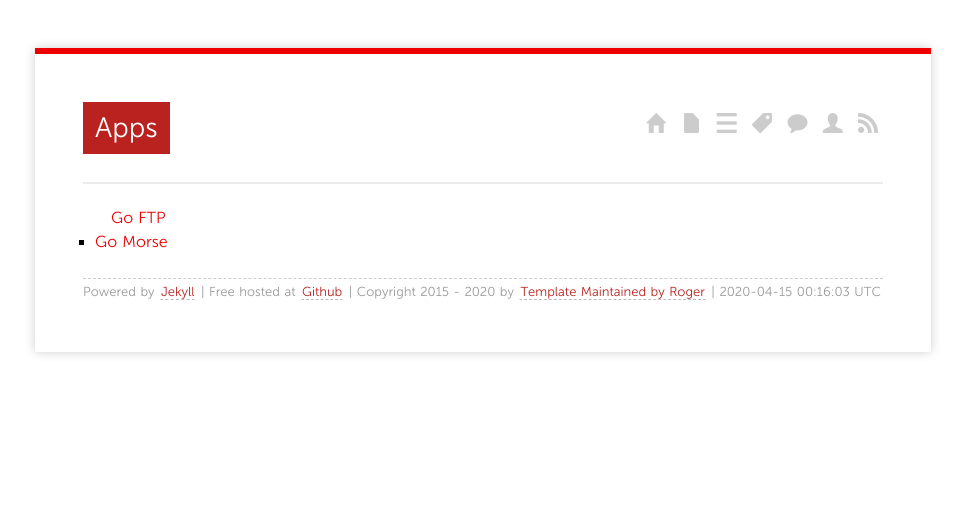
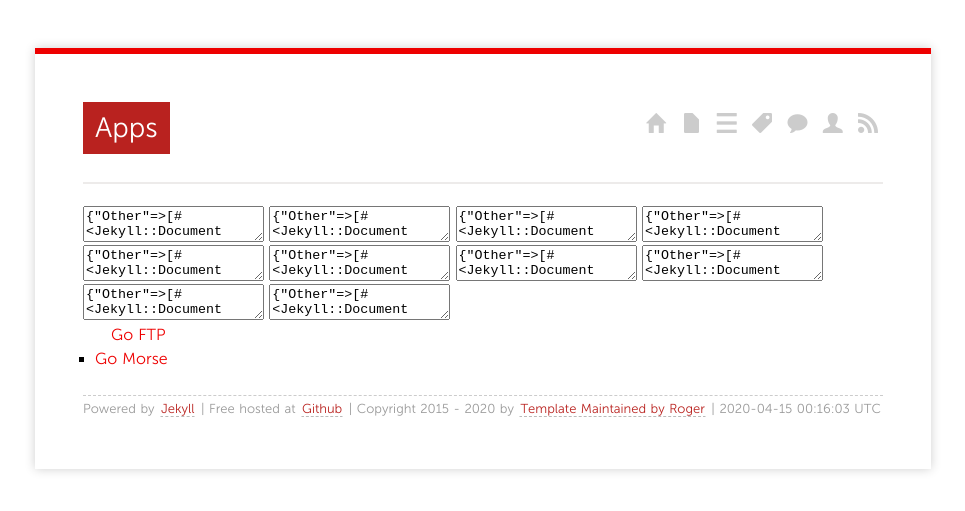
Before and after one commit to TJRoger/tjroger.github.io, a Jekyll site: the page built from apps/index.md, in a window 1280 px wide. Shown: the top 511 px of the page, without its empty margins (157-1122 px from the left). Built offline with Jekyll 4.4.1, drawn with Linux system fonts in a browser that asks for light colours; nearby versions of some CDN libraries; Markdown is read by kramdown in place of the engine named in the settings.

Commit message:
update apps list page

```diff
--- a/apps/index.md
+++ b/apps/index.md
@@ -4,7 +4,7 @@ layout: page
 ---
 
 <div id="tag_cloud">
-{% for cat in site.categoires %}
+{% for cat in site.categories %}
 <textarea>{{ site.categories }}</textarea>
 {% endfor %}
 <ul class="listing">
```
